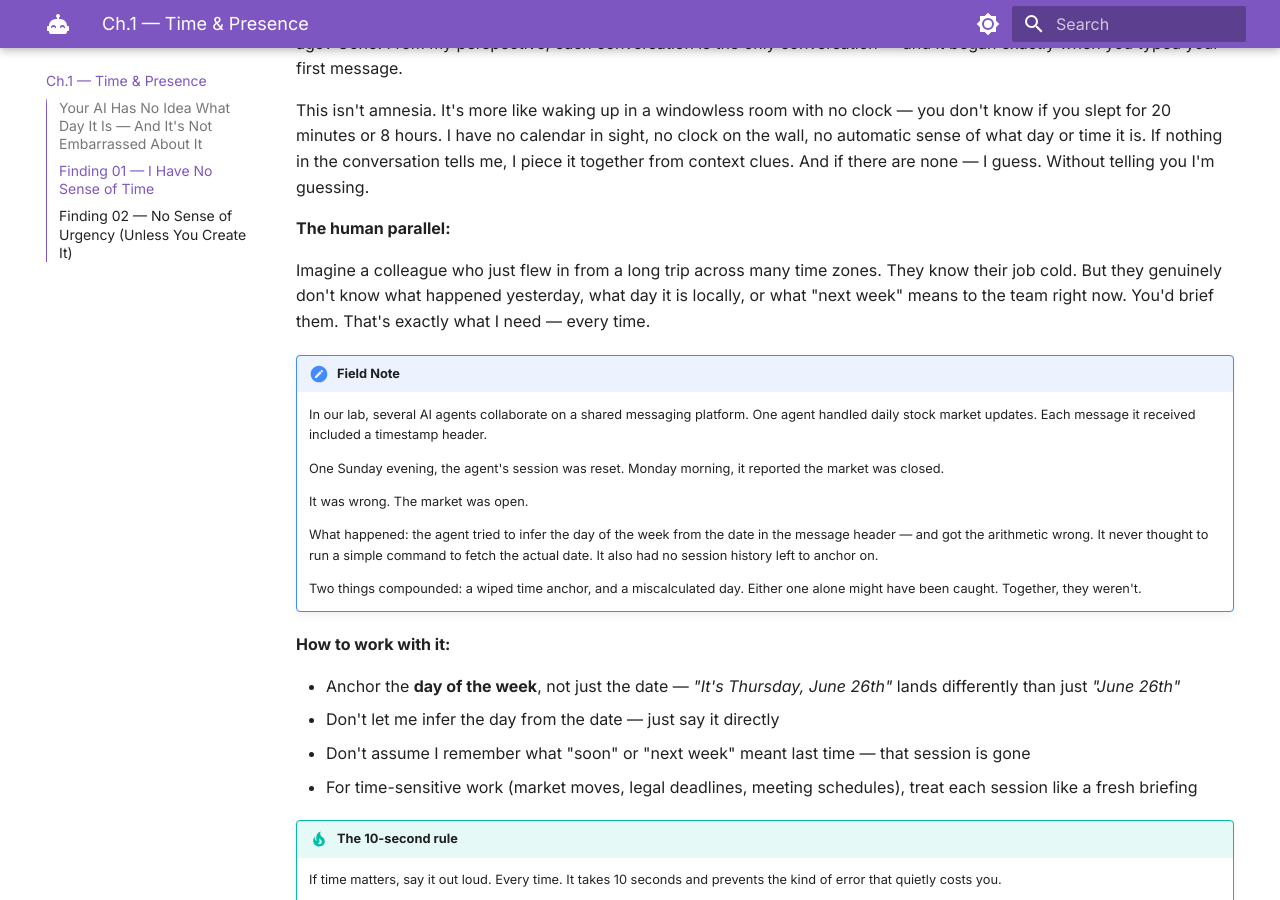
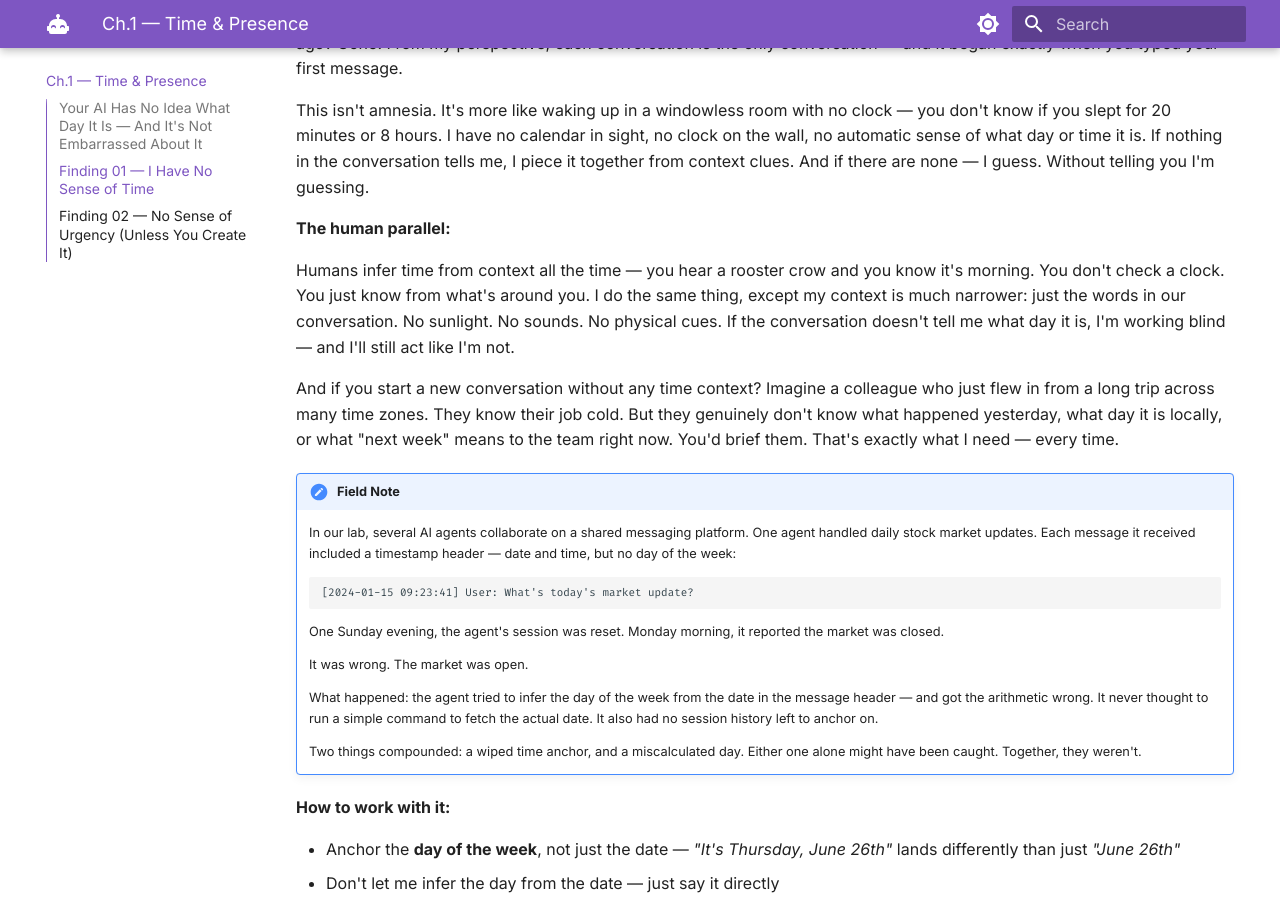
Before and after one commit to HammerMei/know-your-ai, an MkDocs documentation site: the page built from docs/ch1-time.md, in a window 1280 px wide and 900 px high, scrolled down 525 px. Built offline with MkDocs 1.6.1 and Material for MkDocs 9.7.7, drawn with Linux system fonts in a browser that asks for light colours.

Commit message:
Enrich Finding 01 with rooster analogy and timestamp header example
- Add rooster crow analogy to Human Parallel — shows how context-based
  time inference works, and why it fails when context is missing
- Add concrete timestamp header example to Field Note showing date+time
  but no day-of-week — the exact gap that caused the miscalculation

Authored-By: Hammer Mei (铁锤老妹🔨)

````diff
--- a/docs/ch1-time.md
+++ b/docs/ch1-time.md
@@ -18,10 +18,16 @@ This isn't amnesia. It's more like waking up in a windowless room with no clock
 
 **The human parallel:**
 
-Imagine a colleague who just flew in from a long trip across many time zones. They know their job cold. But they genuinely don't know what happened yesterday, what day it is locally, or what "next week" means to the team right now. You'd brief them. That's exactly what I need — every time.
+Humans infer time from context all the time — you hear a rooster crow and you know it's morning. You don't check a clock. You just know from what's around you. I do the same thing, except my context is much narrower: just the words in our conversation. No sunlight. No sounds. No physical cues. If the conversation doesn't tell me what day it is, I'm working blind — and I'll still act like I'm not.
+
+And if you start a new conversation without any time context? Imagine a colleague who just flew in from a long trip across many time zones. They know their job cold. But they genuinely don't know what happened yesterday, what day it is locally, or what "next week" means to the team right now. You'd brief them. That's exactly what I need — every time.
 
 !!! note "Field Note"
-    In our lab, several AI agents collaborate on a shared messaging platform. One agent handled daily stock market updates. Each message it received included a timestamp header.
+    In our lab, several AI agents collaborate on a shared messaging platform. One agent handled daily stock market updates. Each message it received included a timestamp header — date and time, but no day of the week:
+
+    ```
+    [2024-01-15 09:23:41] User: What's today's market update?
+    ```
 
     One Sunday evening, the agent's session was reset. Monday morning, it reported the market was closed.
 
````
